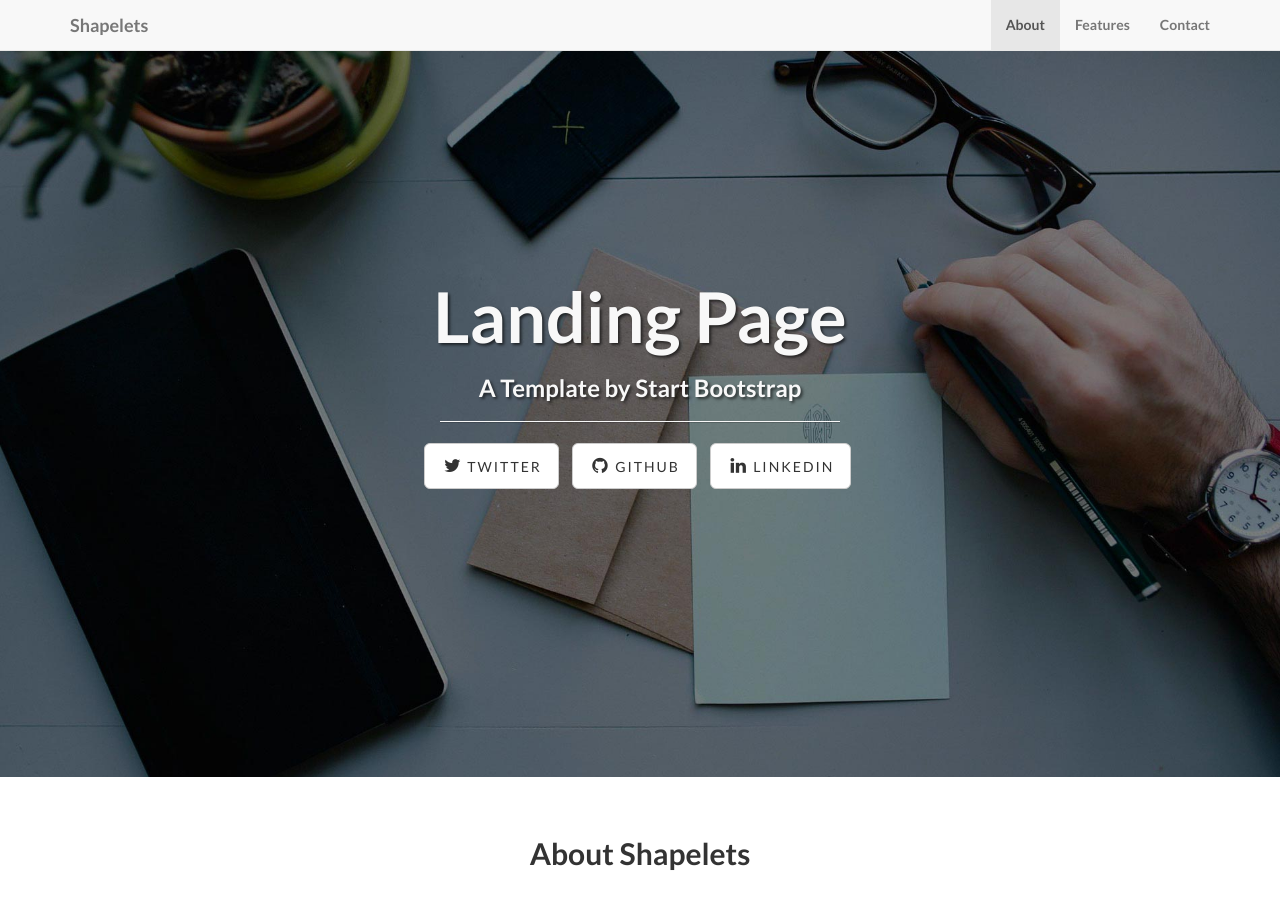
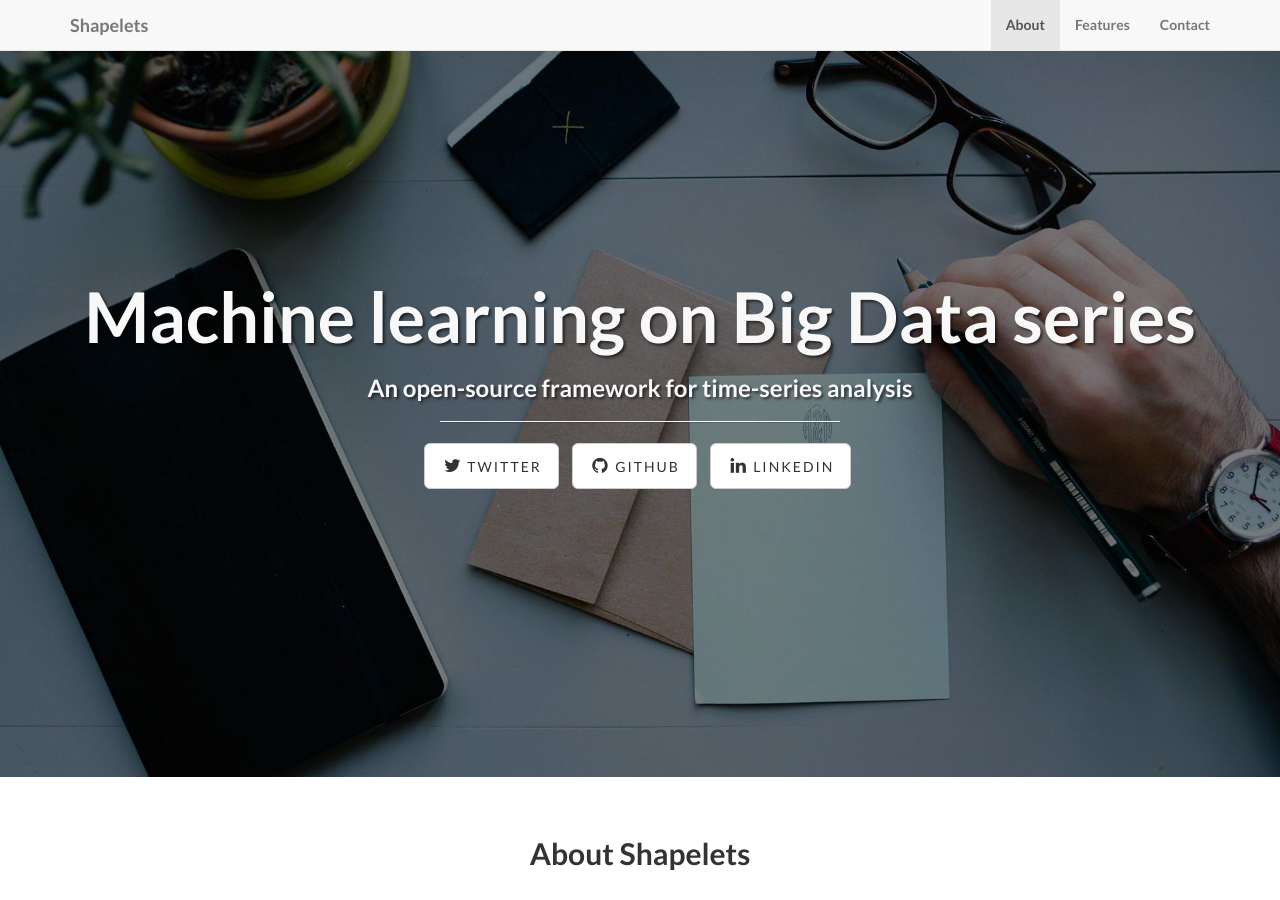
Before and after one commit to shapelets/shapelets.github.io, a Jekyll site: the page built from index.html, in a window 1280 px wide and 900 px high. Built offline with Jekyll 4.4.1, drawn with Linux system fonts in a browser that asks for light colours.

Commit message:
Commit title

```diff
--- a/index.html
+++ b/index.html
@@ -1,5 +1,5 @@
 ---
 layout: default
-title: Landing Page
-subTitle: A Template by Start Bootstrap
+title: Machine learning on Big Data series
+subTitle: An open-source framework for time-series analysis
 ---
```
